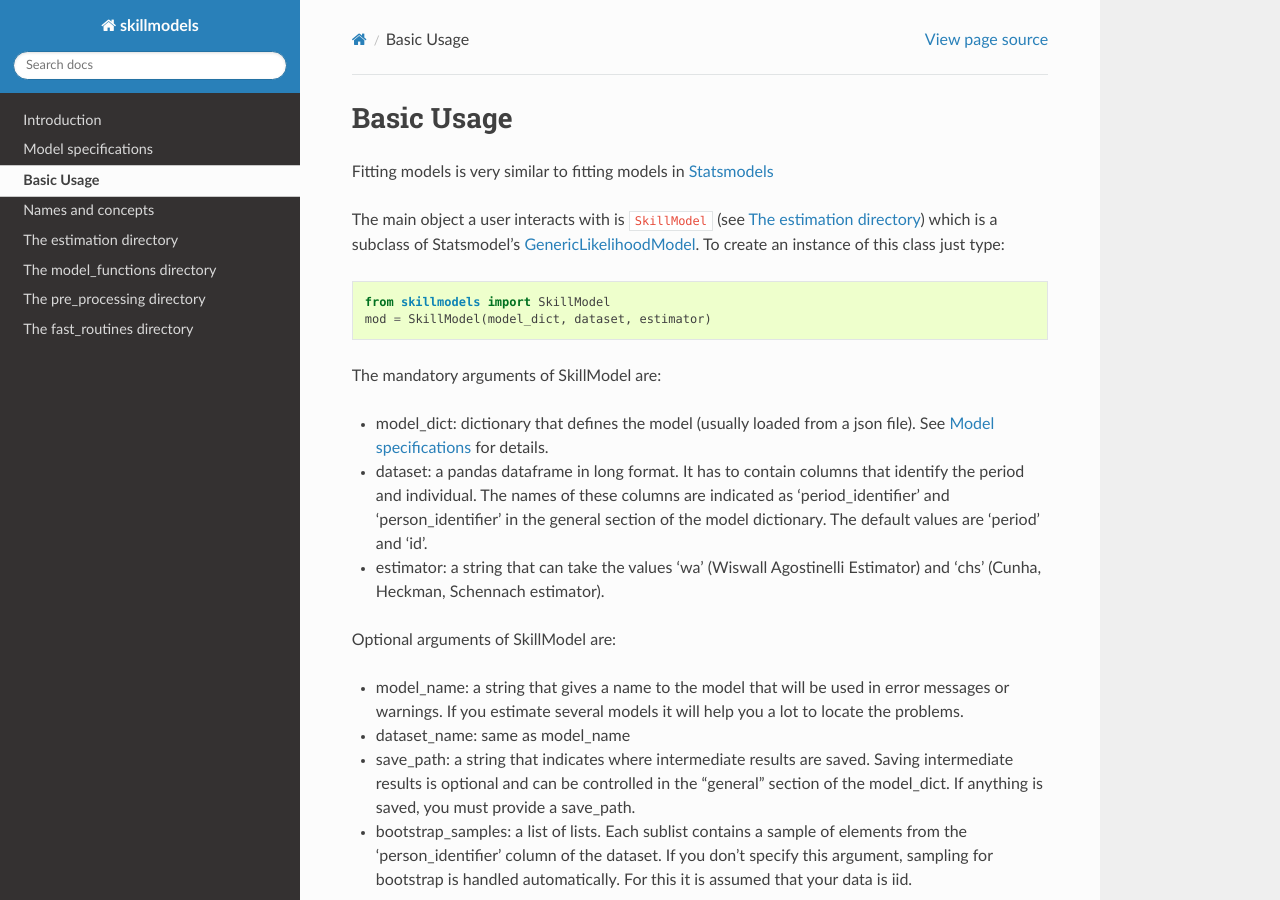
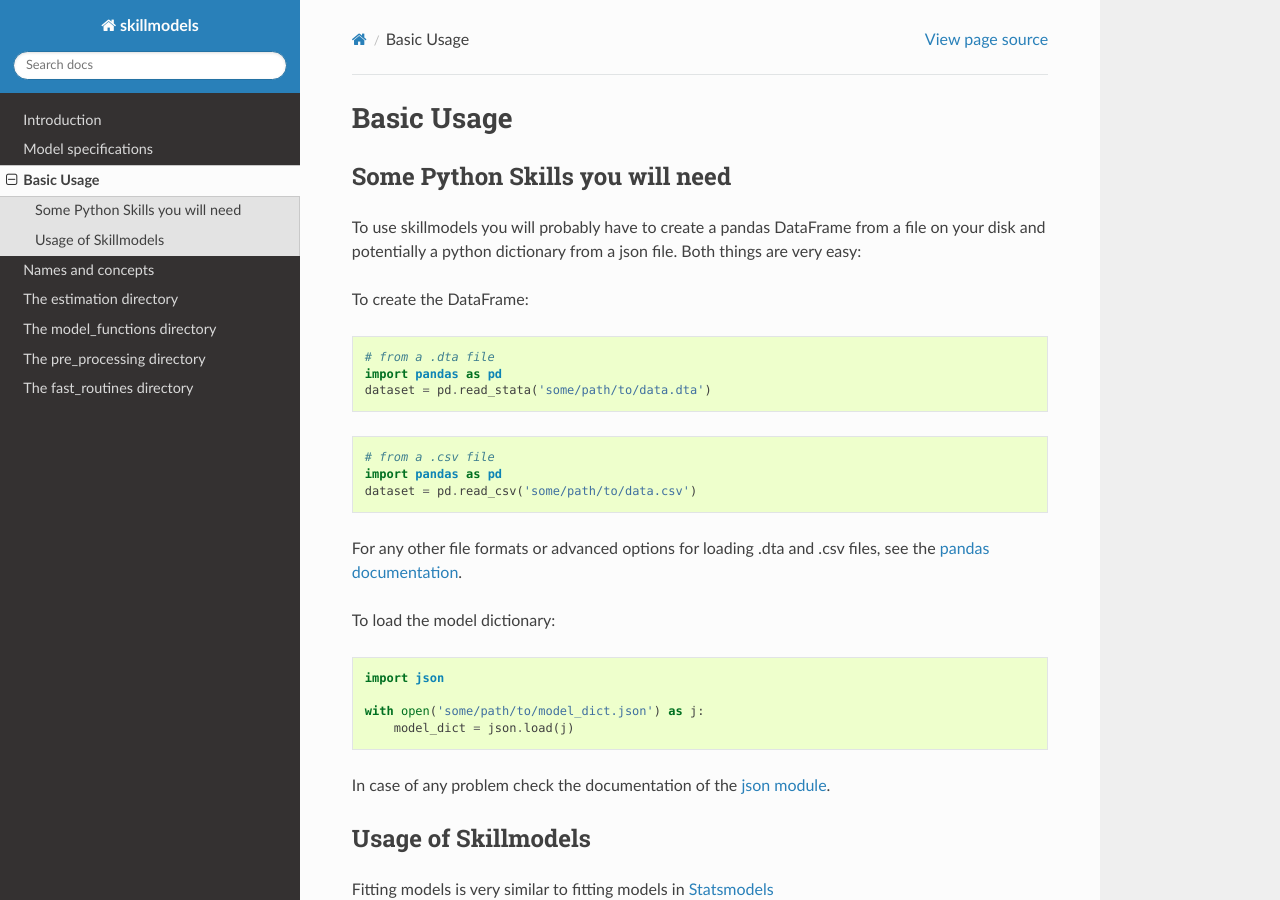
Before and after one commit to OpenSourceEconomics/skillmodels, a Sphinx documentation site: the page built from docs/source/basic_usage.rst, in a window 1280 px wide and 900 px high. Built offline with Sphinx 7.4.7 and the Read the Docs theme 2.0.0, drawn with Linux system fonts in a browser that asks for light colours.

Commit message:
Improved documentation of basic usage for python beginners.

```diff
--- a/docs/source/basic_usage.rst
+++ b/docs/source/basic_usage.rst
@@ -3,6 +3,42 @@
 ***********
 Basic Usage
 ***********
+
+Some Python Skills you will need
+********************************
+
+To use skillmodels you will probably have to create a pandas DataFrame from a file on your disk and potentially a python dictionary from a json file. Both things are very easy:
+
+To create the DataFrame:
+
+.. code::
+
+    # from a .dta file
+    import pandas as pd
+    dataset = pd.read_stata('some/path/to/data.dta')
+
+.. code::
+
+    # from a .csv file
+    import pandas as pd
+    dataset = pd.read_csv('some/path/to/data.csv')
+
+For any other file formats or advanced options for loading .dta and .csv files, see the `pandas documentation`_.
+
+To load the model dictionary:
+
+.. code::
+
+    import json
+
+    with open('some/path/to/model_dict.json') as j:
+        model_dict = json.load(j)
+
+In case of any problem check the documentation of the `json module`_.
+
+
+Usage of Skillmodels
+********************
 
 Fitting models is very similar to fitting models in `Statsmodels`_
 
@@ -72,3 +108,9 @@ Some methods are not yet implemented but are on my To-Do list:
 
 .. _documentation:
     https://docs.continuum.io/mkl-service/
+
+.. _pandas documentation:
+    http://pandas.pydata.org/pandas-docs/stable/io.html
+
+.. _json module:
+    https://docs.python.org/3.4/library/json.html
```
